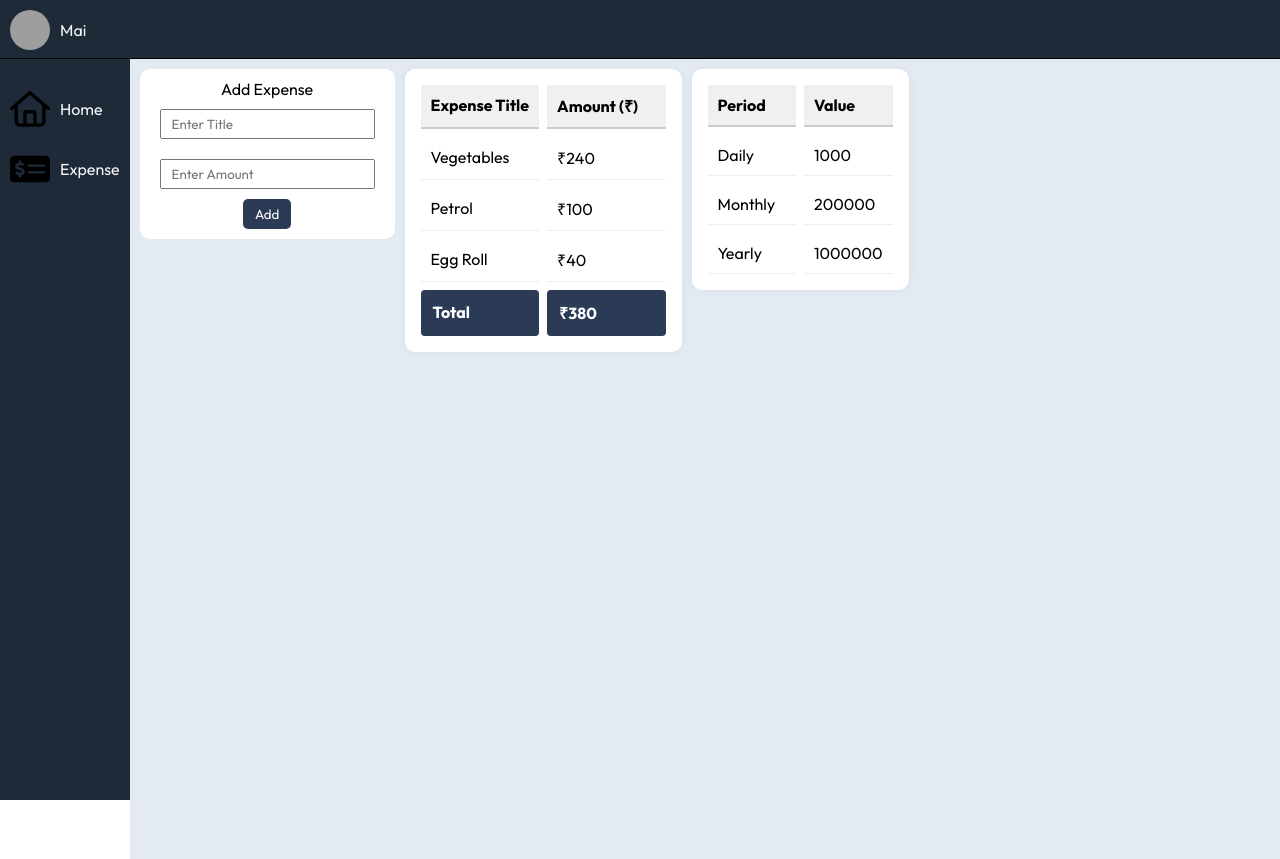
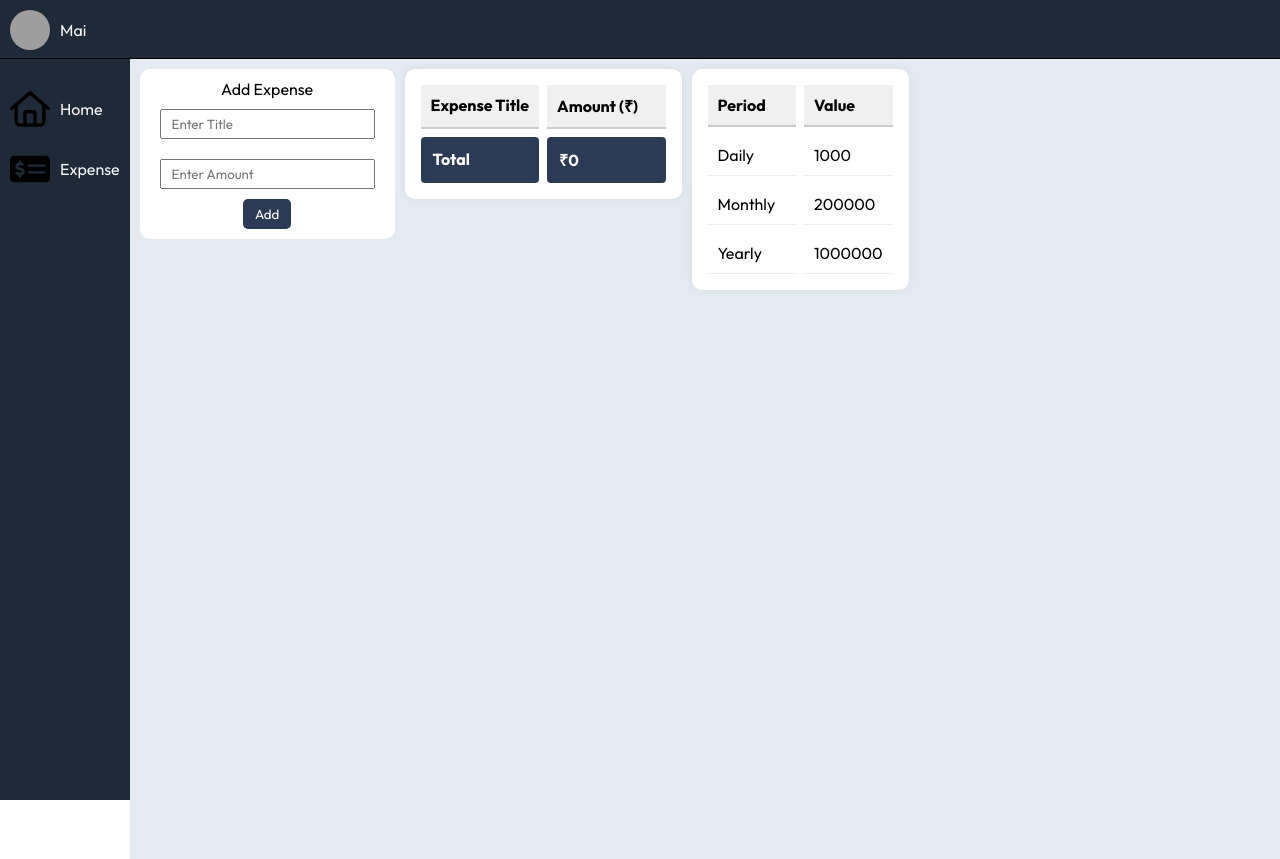
Before and after one commit to Ritesh-Kumar-Verma/Expense-Tracker, a React (Vite) app: page / in a window 1280 px wide. Shown: the top 859 px of the page. Built offline with nearby package versions, Linux system fonts and the light colour scheme; grey boxes are pictures that could not be loaded.

Commit message:
Minor Issue Fixed

```diff
--- a/src/Components/Cards/ExpenseCard/ExpenseCard.jsx
+++ b/src/Components/Cards/ExpenseCard/ExpenseCard.jsx
@@ -26,7 +26,7 @@ const ExpenseCard = ({expenseList,addExpense}) => {
 
         <input type="text" ref={inputTitleRef} placeholder='Enter Title'/>
         <input type="text" ref={inputAmountRef} placeholder='Enter Amount'/>
-        <button onClick={()=>{addExpenseToList(inputTitleRef , inputAmountRef);console.log(expenseList)}}>Add</button>
+        <button onClick={()=>{addExpenseToList(inputTitleRef , inputAmountRef);}}>Add</button>
 
     </div>
   )
--- a/src/Components/Main/Main.jsx
+++ b/src/Components/Main/Main.jsx
@@ -6,9 +6,7 @@ import { useState } from "react";
 
 const Main = () => {
   const [expenseList, addExpense] = useState([
-    { title: "Vegetables", amount: 240 },
-    { title: "Petrol", amount: 100 },
-    { title: "Egg Roll", amount: 40 },
+
   ]);
 
   return (
```
